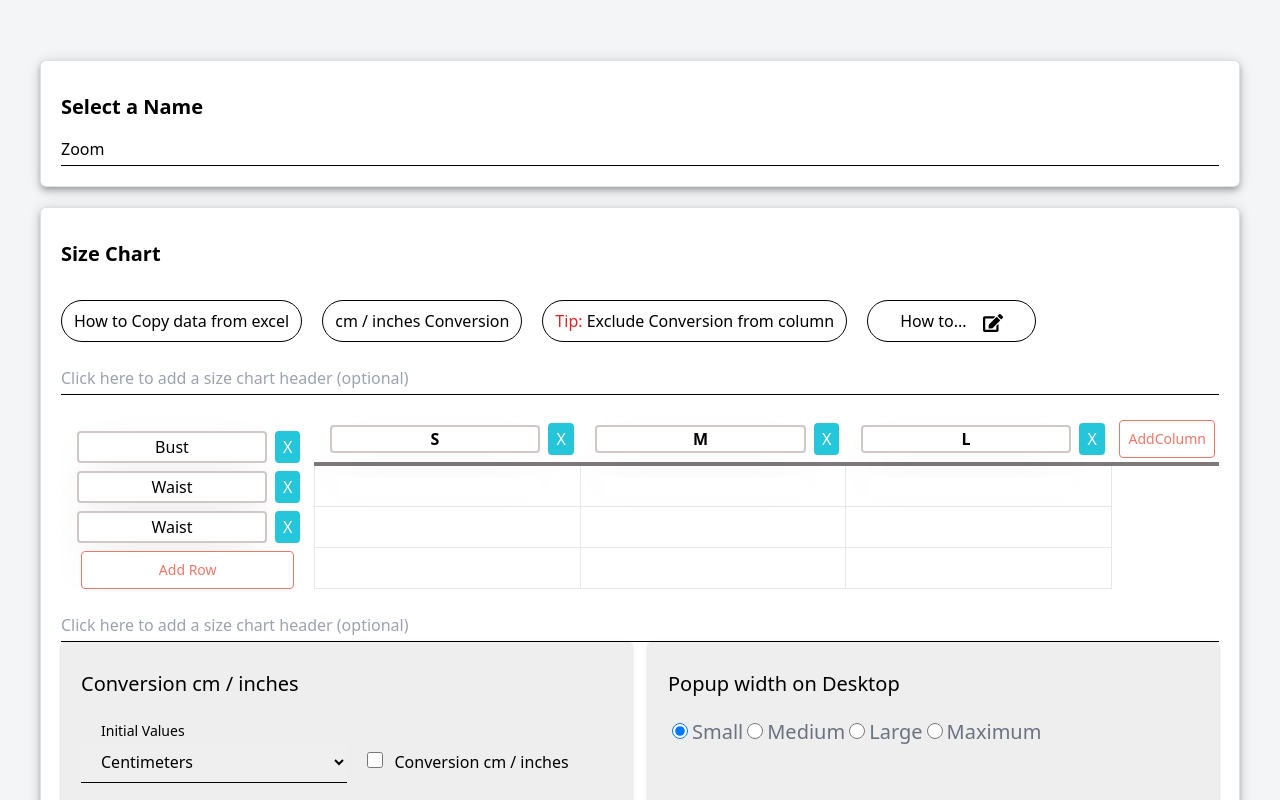
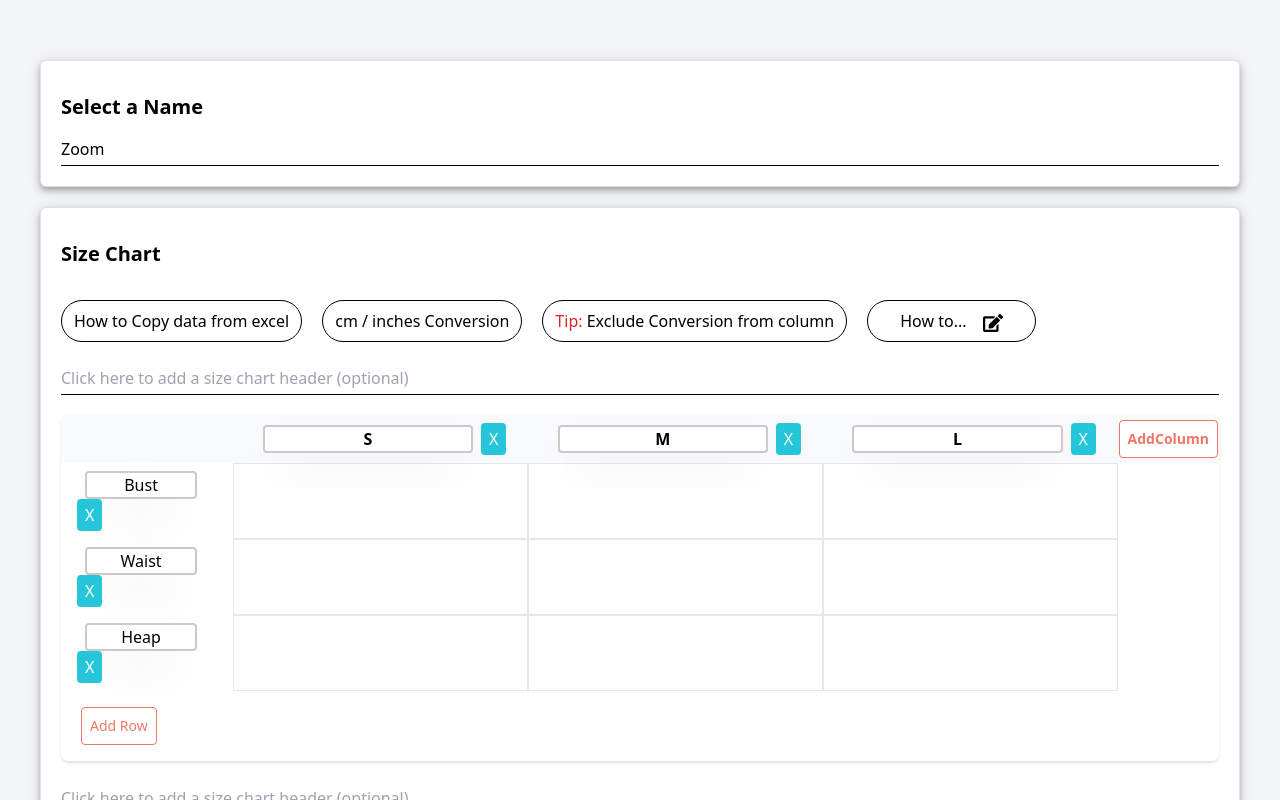
Before and after one commit to Habibrifat/sizechart, a React (Create React App) app: page / in a window 1280 px wide. Shown: the top 800 px of the page. Built offline with nearby package versions, Linux system fonts and the light colour scheme.

Commit message:
fix table properly

```diff
--- a/src/components/tableData.jsx
+++ /dev/null
@@ -1,167 +0,0 @@
-import React, { useState } from "react";
-
-function Table() {
-  const [rowCount, setRowCount] = useState(3); // initial number of rows
-  const [colCount, setColCount] = useState(3); // initial number of columns
-  const [isVisible1, setIsVisible1] = useState(true);
-  const [isVisible2, setIsVisible2] = useState(true);
-  const [isVisible3, setIsVisible3] = useState(true);
-  const columnNames = ["S", "M", "L"];
-
-  const handleClick1 = () => {
-    setIsVisible1(false);
-  };
-  const handleClick2 = () => {
-    setIsVisible2(false);
-  };
-  const handleClick3 = () => {
-    setIsVisible3(false);
-  };
-
-  const handleAddRow = () => {
-    setRowCount(rowCount + 1);
-  };
-
-  const handleAddColumn = () => {
-    setColCount(colCount + 1);
-  };
-
-  const handleDeleteRow = (e) => {
-    if (rowCount > 1) {
-      setRowCount(rowCount - 1);
-    }
-    console.log(e);
-  };
-
-  const handleDeleteColumn = () => {
-    if (colCount > 1) {
-      setColCount(colCount - 1);
-    }
-  };
-
-  return (
-    <div className="overflow-x-auto flex flex-row-reverse">
-      <table className="table-auto m-auto">
-        <thead>
-          <tr className="border-b-4 border-solid border-[#7C7878]">
-            {[...Array(colCount)].map((_, index) => (
-              <th key={index} className="">
-                <input
-                  type="text"
-                  className="col-input"
-                  placeholder={columnNames[index]}
-                />
-                {colCount > 1 && (
-                  <button
-                    className="x-btn"
-                    onClick={() => {
-                      const newColumns = [...Array(colCount - 1)];
-                      newColumns.splice(index, 1);
-                      setColCount(colCount - 1);
-                    }}
-                  >
-                    X
-                  </button>
-                )}
-              </th>
-            ))}
-            <button className="add-btn ms-2 m-1" onClick={handleAddColumn}>
-              AddColumn
-            </button>
-          </tr>
-        </thead>
-        <tbody>
-          {[...Array(rowCount)].map((_, rowIndex) => (
-            <tr key={rowIndex}>
-              {[...Array(colCount)].map((_, colIndex) => (
-                <td
-                  key={`${rowIndex}-${colIndex}`}
-                  className="border px-4 py-2"
-                >
-                  {/* show  table data */}
-                  {/* Row {rowIndex + 1}, Column {colIndex + 1} */}
-                  {colCount > 1 && (
-                    <input
-                      className="ml-2 text-sm text-gray-600 hover:text-red-600 focus:outline-none"
-                      // each row delete button
-                      // onClick={() => {
-                      //   const newRows = [...Array(rowCount)];
-                      //   newRows.splice(rowIndex, 1);
-                      //   setRowCount(rowCount - 1);
-                      // }}
-                    ></input>
-                  )}
-                </td>
-              ))}
-            </tr>
-          ))}
-        </tbody>
-      </table>
-      <div className="mt-4 flex flex-col gap-2 justify-center w-1/4">
-        {isVisible1 && (
-          <div className="flex mx-2">
-            <input
-              className="col-input"
-              type="text"
-              id="inputField"
-              placeholder="Bust"
-            />
-
-            <button
-              onClick={() => {
-                handleDeleteRow();
-                handleClick1();
-              }}
-              className="x-btn"
-            >
-              X
-            </button>
-          </div>
-        )}
-        {isVisible2 && (
-          <div className="flex mx-2">
-            <input
-              className="col-input"
-              type="text"
-              id="inputField"
-              placeholder="Waist"
-            />
-            <button
-              onClick={() => {
-                handleDeleteRow();
-                handleClick2();
-              }}
-              className="x-btn"
-            >
-              X
-            </button>
-          </div>
-        )}
-        {isVisible3 && (
-          <div className="flex mx-2">
-            <input
-              className="col-input"
-              type="text"
-              id="inputField"
-              placeholder="Waist"
-            />
-            <button
-              onClick={() => {
-                handleDeleteRow();
-                handleClick3();
-              }}
-              className="x-btn"
-            >
-              X
-            </button>
-          </div>
-        )}
-        <button className="add-btn mx-5" onClick={handleAddRow}>
-          Add Row
-        </button>
-      </div>
-    </div>
-  );
-}
-
-export default Table;
--- /dev/null
+++ b/src/components/tableRow.jsx
@@ -0,0 +1,108 @@
+import { useState } from "react";
+
+function Table() {
+  const [colCount, setColCount] = useState(3);
+  const [rowCount, setRowCount] = useState(3);
+  const columnNames = ["S", "M", "L"];
+  const rowNames = ["Bust", "Waist", "Heap"];
+
+  return (
+    <div className="flex flex-col">
+      <div className="-my-2 overflow-x-auto sm:-mx-6 lg:-mx-8">
+        <div className="py-2 align-middle inline-block min-w-full sm:px-6 lg:px-8">
+          <div className="shadow overflow-hidden border-b border-gray-200 sm:rounded-lg">
+            <div className="table-auto m-auto min-w-full divide-y divide-gray-200">
+              <thead className="bg-gray-50">
+                <tr>
+                  <th className="px-4 py-2"></th>
+                  {[...Array(colCount)].map((_, index) => (
+                    <th key={index} className="px-4 py-2">
+                      <input
+                        type="text"
+                        className="col-input"
+                        placeholder={columnNames[index]}
+                      />
+                      {colCount > 1 && (
+                        <button
+                          className="x-btn"
+                          onClick={() => {
+                            const newColumns = [...Array(colCount - 1)];
+                            newColumns.splice(index, 1);
+                            setColCount(colCount - 1);
+                          }}
+                        >
+                          X
+                        </button>
+                      )}
+                    </th>
+                  ))}
+                  <th>
+                    <button
+                      className="add-btn"
+                      onClick={() => setColCount(colCount + 1)}
+                    >
+                      AddColumn
+                    </button>
+                  </th>
+                </tr>
+              </thead>
+              <tbody className="bg-white divide-y divide-gray-200">
+                {[...Array(rowCount)].map((_, index) => (
+                  <tr key={index}>
+                    <td className="px-4 py-2">
+                      <input
+                        type="text"
+                        className="col-input"
+                        placeholder={rowNames[index]}
+                      />
+                      <button
+                        className="x-btn"
+                        onClick={() => {
+                          const newRows = [...Array(rowCount - 1)];
+                          newRows.splice(index, 1);
+                          setRowCount(rowCount - 1);
+                        }}
+                      >
+                        X
+                      </button>
+                    </td>
+                    {[...Array(colCount)].map((_, index2) => (
+                      <td key={index2} className="border px-4 py-2">
+                        <input
+                          type="text"
+                          //   className="border-2 border-gray-300 p-2 rounded-lg w-full"
+                        />
+                      </td>
+                    ))}
+                    {/* <td>
+                      <button
+                        className="ml-2 text-sm text-gray-600 hover:text-red-600 focus:outline-none"
+                        onClick={() => {
+                          const newRows = [...Array(rowCount - 1)];
+                          newRows.splice(index, 1);
+                          setRowCount(rowCount - 1);
+                        }}
+                      >
+                        Delete
+                      </button>
+                    </td> */}
+                  </tr>
+                ))}
+              </tbody>
+            </div>
+            <div className="my-4">
+              <button
+                className="add-btn ms-5"
+                onClick={() => setRowCount(rowCount + 1)}
+              >
+                Add Row
+              </button>
+            </div>
+          </div>
+        </div>
+      </div>
+    </div>
+  );
+}
+
+export default Table;
--- a/src/sizeChart.jsx
+++ b/src/sizeChart.jsx
@@ -1,7 +1,7 @@
 import { useState } from "react";
 import { FaEdit } from "react-icons/fa";
 import Measurement from "./components/Measurement ";
-import Table from "./components/tableData";
+import Table from "./components/tableRow";
 
 const SizeChart = () => {
   const options = [
@@ -40,9 +40,6 @@ const SizeChart = () => {
     setHeader(e.target.value);
     console.log(e.target.value);
   };
-  // const handleChangeButtonFocus = (e) => {
-  //   setIsFocusedButton(true);
-  // };
   const handleChangeOption = (event) => {
     setSelectedOption(event.target.value);
   };
```
